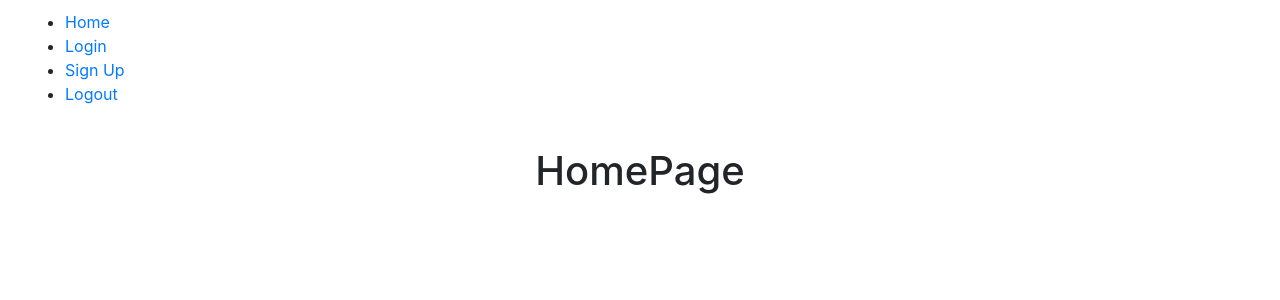
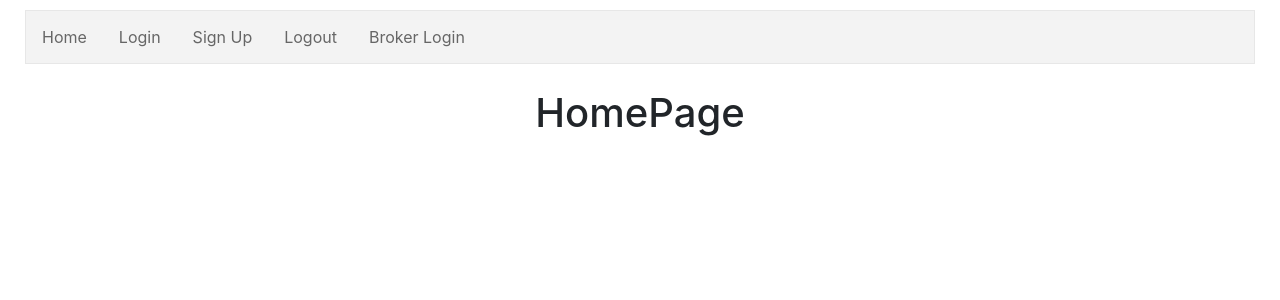
Before and after one commit to Shreya-Pathak/StockMarket, a Django app: template templates/client/home.html in a window 1280 px wide. Shown: the top 300 px of the page. Run offline with Django 3.2, Linux system fonts and the light colour scheme; the template is opened without the code that fills it, so the values that code supplies are empty; some libraries are stand-ins or nearby versions.

Commit message:
fixed client signup

```diff
--- a/client/views.py
+++ b/client/views.py
@@ -24,7 +24,7 @@ def signup_view(request):
             email = form.cleaned_data.get('email')
             person = models.Person(name=form.cleaned_data.get('name'), address=form.cleaned_data.get('address'), telephone=form.cleaned_data.get('telephone'))
             person.save()
-            client = models.Client(bid=person, email=email)
+            client = models.Client(clid=person, email=email)
             client.save()
             user = User.objects.create_user(username=email.split('@')[0], password=form.cleaned_data.get('password'))
             user.save()
--- a/templates/base_generic.html
+++ b/templates/base_generic.html
@@ -48,49 +48,59 @@
         <div class="container-fluid">
             <div style="padding-bottom: 2%">
                 {% block client_sidebar %}
-                <ul class="sidebar-nav">
-                    <li>
-                        <a href="{% url 'client_home' %}">
+                <ul class="navbarul">
+                    <li class="navbarli">
+                        <a class="navbara" href="{% url 'client_home' %}">
                             Home
                         </a>
                     </li>
-                    <li>
-                        <a href="{% url 'client_login' %}">
+                    <li class="navbarli">
+                        <a class="navbara" href="{% url 'client_login' %}">
                             Login
                         </a>
                     </li>
-                    <li>
-                        <a href="{% url 'client_signup' %}">
+                    <li class="navbarli">
+                        <a class="navbara" href="{% url 'client_signup' %}">
                             Sign Up
                         </a>
                     </li>
-                    <li>
-                        <a href="{% url 'client_logout' %}">
+                    <li class="navbarli">
+                        <a class="navbara" href="{% url 'client_logout' %}">
                             Logout
+                        </a>
+                    </li>
+                    <li class="navbarli">
+                        <a class="navbara" href="{% url 'broker_login' %}">
+                            Broker Login
                         </a>
                     </li>
                 </ul>
                 {% endblock %}
                 {% block broker_sidebar %}
-                <ul class="sidebar-nav">
-                    <li>
-                        <a href="{% url 'broker_home' %}">
+                <ul class="navbarul">
+                    <li class="navbarli">
+                        <a class="navbara" href="{% url 'broker_home' %}">
                             Home
                         </a>
                     </li>
-                    <li>
-                        <a href="{% url 'broker_login' %}">
+                    <li class="navbarli">
+                        <a class="navbara" href="{% url 'broker_login' %}">
                             Login
                         </a>
                     </li>
-                    <li>
-                        <a href="{% url 'broker_signup' %}">
+                    <li class="navbarli">
+                        <a class="navbara" href="{% url 'broker_signup' %}">
                             Sign Up
                         </a>
                     </li>
-                    <li>
-                        <a href="{% url 'broker_logout' %}">
+                    <li class="navbarli">
+                        <a class="navbara" href="{% url 'broker_logout' %}">
                             Logout
+                        </a>
+                    </li>
+                    <li class="navbarli">
+                        <a class="navbara" href="{% url 'client_login' %}">
+                            Client Login
                         </a>
                     </li>
                 </ul>
```
Also changed, not shown: client/forms.py (+8 -0 lines), templates/client/signup.html (+19 -28 lines).
